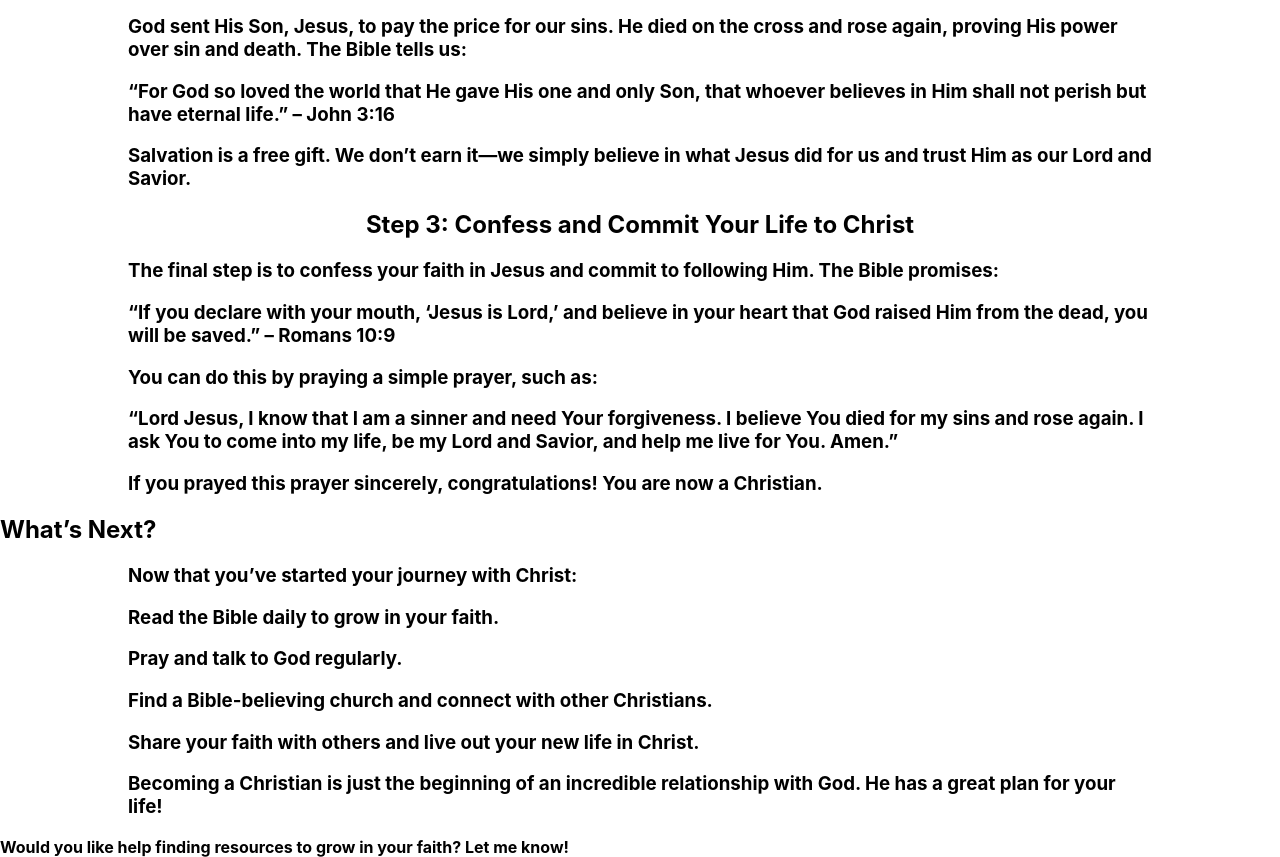
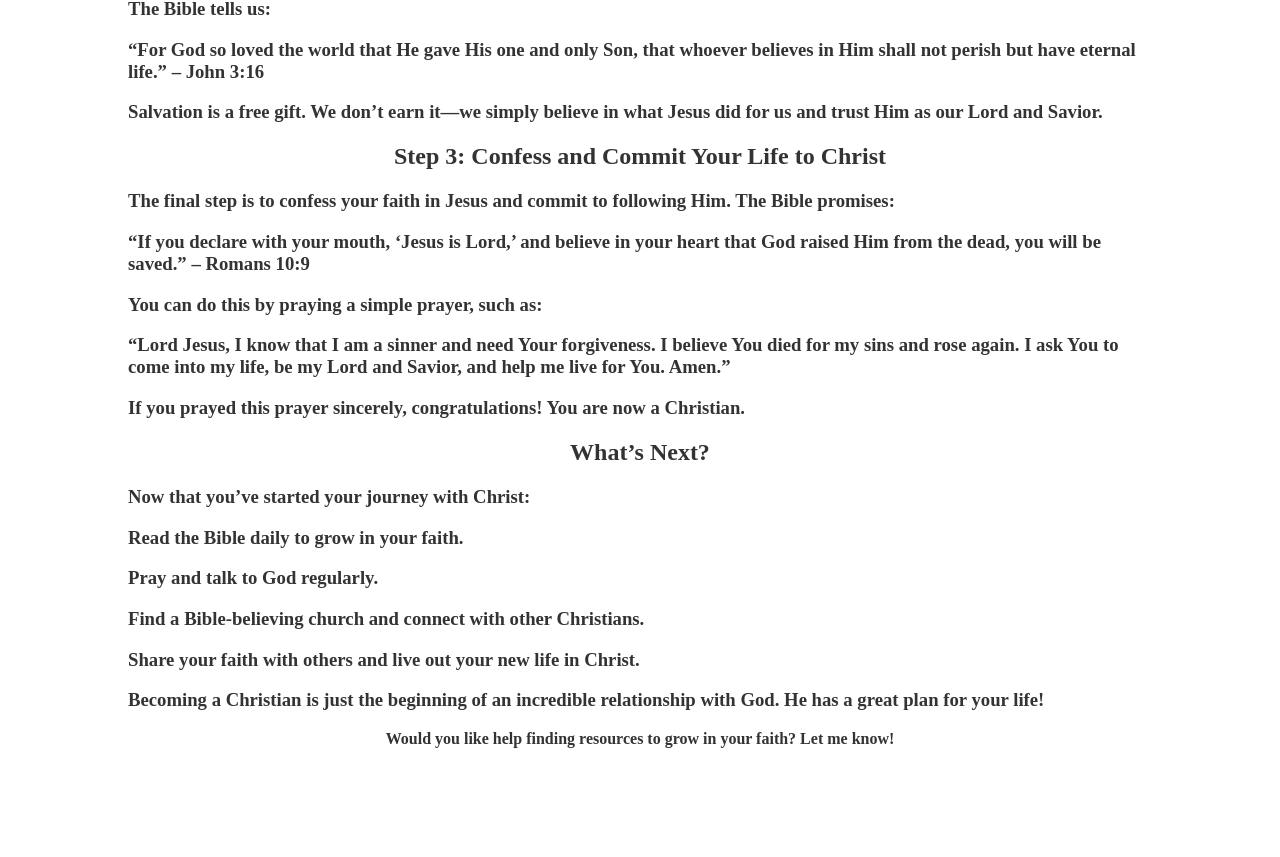
Before and after one commit to jstick2599/randomBibleFacts, a React (Create React App) app: page /BornAgainHowTo in a window 1280 px wide. Shown: the part 444-1301 px from the top of the page. After the commit the page ends 1192 px from the top, so only its background shows below. Built offline with nearby package versions, Linux system fonts and the light colour scheme.

Commit message:
messed with styling more

```diff
--- a/src/pages/BornAgainHowTo.js
+++ b/src/pages/BornAgainHowTo.js
@@ -5,6 +5,7 @@ import "../styling/BornAgainHowTo.css";
 function BornAgainHowTo(){
     return(
         <div className="bornAgainFullPage">
+            <div className="bornAgainDiv">
                 <h1 className="bornAgainTitle">How to Become a Christian in 3 Easy Steps</h1>
                 <h2 className="subTitle">Becoming a Christian is the most important decision you will ever make. It’s not about religion or rituals... it’s about a personal relationship with Jesus Christ. The good news is that God has made it simple. Here are three easy steps to begin your journey of faith:</h2>
                 <h2 className="step">Step 1: Recognize Your Need for a Savior</h2>
@@ -21,14 +22,15 @@ function BornAgainHowTo(){
                 <h3>You can do this by praying a simple prayer, such as:</h3>
                 <h3>“Lord Jesus, I know that I am a sinner and need Your forgiveness. I believe You died for my sins and rose again. I ask You to come into my life, be my Lord and Savior, and help me live for You. Amen.”</h3>
                 <h3>If you prayed this prayer sincerely, congratulations! You are now a Christian.</h3>
-            <h2>What’s Next?</h2>
+                <h2 className="nextStep">What’s Next?</h2>
                 <h3>Now that you’ve started your journey with Christ:</h3>
                 <h3>Read the Bible daily to grow in your faith.</h3>
                 <h3>Pray and talk to God regularly.</h3>
                 <h3>Find a Bible-believing church and connect with other Christians.</h3>
                 <h3>Share your faith with others and live out your new life in Christ.</h3>
                 <h3>Becoming a Christian is just the beginning of an incredible relationship with God. He has a great plan for your life!</h3>
-            <h4>Would you like help finding resources to grow in your faith? Let me know!</h4>
+                <h4 className="bornAgainLastSentence">Would you like help finding resources to grow in your faith? Let me know!</h4>
+            </div>
         </div>
     )
 }
--- a/src/styling/BornAgainHowTo.css
+++ b/src/styling/BornAgainHowTo.css
@@ -6,7 +6,19 @@
     display: flex;
     justify-content: center;
 }
-.step{
+.step, .nextStep{
     display: flex;
     justify-content: center;
 }
+.bornAgainFullPage{
+    font-family: 'Lora', serif;
+    color:#333333;
+    /* display: flex;
+    flex-direction: column;
+    justify-content: center; */
+
+}
+.bornAgainLastSentence{
+    display: flex;
+    justify-content: center;
+}
--- a/src/styling/YaGroupArticle.css
+++ b/src/styling/YaGroupArticle.css
@@ -14,6 +14,7 @@
     height: 100vh;  /* Covers the full viewport height */
     width: 100vw;   /* Ensures full width */
     font-family: 'Lora', serif;
+    color:#333333;
 
 }
 
```
Lines whose indentation alone changed are shown as unchanged.
